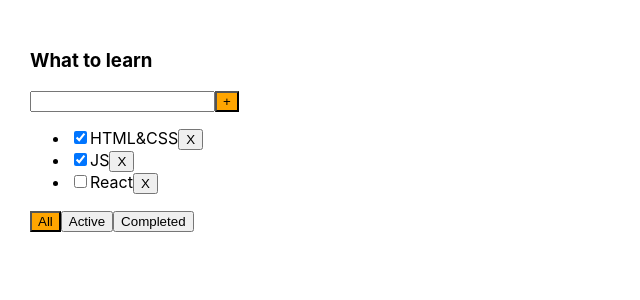
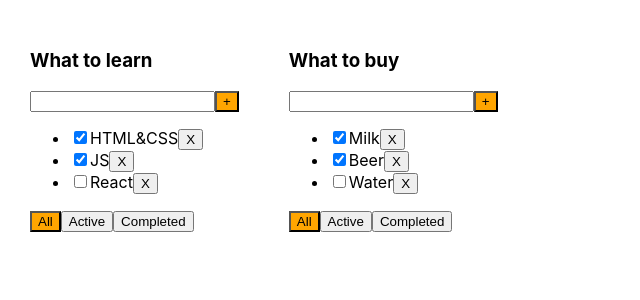
Before and after one commit to MaksimTynkovich/study-of-TypeScript, a React (Create React App) app: page / in a window 1280 px wide. Shown: the top 300 px of the page, without its empty margins (0-640 px from the left). Built offline with nearby package versions, Linux system fonts and the light colour scheme.

Commit message:
Refactoring

```diff
--- a/src/App.tsx
+++ b/src/App.tsx
@@ -11,56 +11,92 @@ export type TaskType = {
 
 export type FilterValuesType = "all" | "active" | "completed"
 
+export type TodoListType = {
+    id: string
+    title: string
+    filter: FilterValuesType
+}
+
+export type TasksStateType = {
+    [key: string]: Array<TaskType>
+}
+
 function App() {
-    const [tasks, setTasks] = useState<Array<TaskType>>(
-        [
+    const todoListID_1 = v1()
+    const todoListID_2 = v1()
+
+    const [todoLists, setTodoLists] = useState<Array<TodoListType>>([
+        { id: todoListID_1, title: 'What to learn', filter: 'all' },
+        { id: todoListID_2, title: 'What to buy', filter: 'all' },
+    ])
+
+    const [tasks, setTasks] = useState<TasksStateType>({
+        [todoListID_1]: [
             { id: v1(), title: "HTML&CSS", isDone: true },
             { id: v1(), title: "JS", isDone: true },
             { id: v1(), title: "React", isDone: false },
-        ]
-    )
-    function removeTask(taskID: string){
-        const filteredTasks = tasks.filter(t => t.id !== taskID)
-        setTasks(filteredTasks)
+        ],
+        [todoListID_2]: [
+            { id: v1(), title: "Milk", isDone: true },
+            { id: v1(), title: "Beer", isDone: true },
+            { id: v1(), title: "Water", isDone: false },
+        ],
+    })
+
+    function removeTask(taskID: string, todoListID: string) {
+        tasks[todoListID] = tasks[todoListID].filter(t => t.id !== taskID)
+        setTasks({ ...tasks })
     }
-    function addTask(title: string){
-        let task = {id: v1(), title: title, isDone: false};
-        let newTasks = [task, ...tasks];
-        setTasks(newTasks);
-}
-
-    let [todoListFilter, setTodoListFilter] = useState<FilterValuesType>("all")
-
-    function changeTodoListFilter(newFilterValue: FilterValuesType) {
-        setTodoListFilter(newFilterValue)
+    function addTask(title: string, todoListID: string) {
+        const newTask = {
+            id: v1(),
+            title,
+            isDone: false
+        }
+        const updatedTasks = [newTask, ...tasks[todoListID]]
+        setTasks({...tasks, [todoListID]: updatedTasks
+ })
     }
 
-    function getTasksForTodoList() {
-        switch (todoListFilter) {
+    function changeTodoListFilter(newFilterValue: FilterValuesType, todoListID: string) {
+        const updatedTodoLists = todoLists.map(tl => tl.id === todoListID ? {...tl, filter: newFilterValue}: tl)
+        setTodoLists(updatedTodoLists)
+    }
+
+    function getTasksForTodoList(todoList: TodoListType) {
+        switch (todoList.filter) {
             case "active":
-                return tasks.filter(t => t.isDone === false)
+                return tasks[todoList.id].filter(t => t.isDone === false)
             case "completed":
-                return tasks.filter(t => t.isDone === true)
+                return tasks[todoList.id].filter(t => t.isDone === true)
             default:
-                return tasks
+                return tasks[todoList.id]
         }
     }
-    function changeTaskStatus(taskID: string, newIsDoneValue: boolean){
-      const updatedTasks = tasks.map(t => t.id === taskID ? {...t, isDone: newIsDoneValue} : t)
-        setTasks(updatedTasks)
+    function changeTaskStatus(taskID: string, newIsDoneValue: boolean, todoListID: string) {
+        const updatedTasks = tasks[todoListID].map(t => t.id === taskID ? { ...t, isDone: newIsDoneValue } : t)
+        setTasks({...tasks, [todoListID]: updatedTasks})
     }
 
     return (
         <div className="App">
-            <TodoList
-            title={"What to learn"}
-            tasks={getTasksForTodoList()}
-            changeTodoListFilter={changeTodoListFilter}
-            removeTask = {removeTask}
-            addTask = {addTask}
-            todoListFilter = {todoListFilter}
-            changeTaskStatus = {changeTaskStatus}
-            />
+            {
+                todoLists.map(tl => {
+                    return(
+                        <TodoList
+                        key={tl.id}
+                        id={tl.id}
+                        title={tl.title}
+                        tasks={getTasksForTodoList(tl)}
+                        changeTodoListFilter={changeTodoListFilter}
+                        removeTask={removeTask}
+                        addTask={addTask}
+                        todoListFilter={tl.filter}
+                        changeTaskStatus={changeTaskStatus}
+                    />
+                    )
+                })
+            }
         </div>
     );
 }
--- a/src/TodoList.tsx
+++ b/src/TodoList.tsx
@@ -2,19 +2,21 @@ import React, { ChangeEvent, useState } from 'react';
 import { FilterValuesType, TaskType } from './App'
 
 type TodoListPropsType = {
+    id: string
     title: string
     todoListFilter: FilterValuesType
     tasks: Array<TaskType>
-    addTask: (title: string) => void
-    removeTask: (taskID: string) => void
-    changeTodoListFilter: (newFilterValue: FilterValuesType) => void
-    changeTaskStatus: (taskID: string, newIsDoneValue: boolean) => void
+    addTask: (title: string, todoListID: string) => void
+    removeTask: (taskID: string, todoListID: string) => void
+    changeTodoListFilter: (newFilterValue: FilterValuesType, todoListID: string) => void
+    changeTaskStatus: (taskID: string, newIsDoneValue: boolean, todoListID: string) => void
 }
 
 function TodoList(props: TodoListPropsType) {
     const tasks = props.tasks.map(t => {
-        const removeTask = () => props.removeTask(t.id)
-        const changeStatus = (e: ChangeEvent<HTMLInputElement>) => props.changeTaskStatus(t.id, e.currentTarget.checked)
+        const removeTask = () => props.removeTask(t.id, props.id)
+        const changeStatus = (e: ChangeEvent<HTMLInputElement>) => props.changeTaskStatus(t.id,
+             e.currentTarget.checked, props.id)
         return (
             <li key={t.id}>
                 <input type="checkbox"
@@ -28,9 +30,9 @@ function TodoList(props: TodoListPropsType) {
             </li>
         )
     })
-    const setAllFilterValue = () => props.changeTodoListFilter("all")
-    const setActiveFilterValue = () => props.changeTodoListFilter("active")
-    const setCompletedFilterValue = () => props.changeTodoListFilter("completed")
+    const setAllFilterValue = () => props.changeTodoListFilter("all", props.id)
+    const setActiveFilterValue = () => props.changeTodoListFilter("active", props.id)
+    const setCompletedFilterValue = () => props.changeTodoListFilter("completed", props.id)
     const changeTitle = (e: ChangeEvent<HTMLInputElement>) => {
         setError(null)
         setTitle(e.currentTarget.value)
@@ -38,7 +40,7 @@ function TodoList(props: TodoListPropsType) {
     const addTask = () => {
         const trimmedTitle = title.trim()
         if (trimmedTitle) {
-            props.addTask(trimmedTitle)
+            props.addTask(trimmedTitle, props.id)
         } else {
             setError('Title is required!')
         }
```
